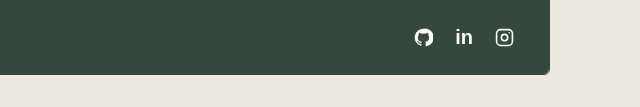
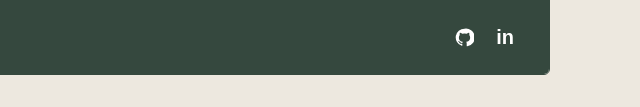
Before and after one commit to Johanna3212/GRIT-johanna-sallstrom, a plain HTML site: page projekt.html in a window 1280 px wide. Shown: the part 1236-1343 px from the top of the page, 640-1280 px from the left. Drawn offline with nearby package versions, Linux system fonts and the light colour scheme; a script that the page names is missing.

Commit message:
bort med insta

```diff
--- a/projekt.html
+++ b/projekt.html
@@ -349,34 +349,6 @@
         </a>
 
 
-        <!-- Instagram -->
-        <a href="https://www.instagram.com/"
-           target="_blank"
-           rel="noopener noreferrer"
-           aria-label="Instagram">
-
-          <svg viewBox="0 0 24 24"
-               fill="none"
-               stroke="currentColor"
-               stroke-width="2"
-               stroke-linecap="round"
-               stroke-linejoin="round"
-               aria-hidden="true">
-
-            <rect x="2" y="2"
-                  width="20" height="20"
-                  rx="5"/>
-
-            <circle cx="12" cy="12" r="4"/>
-
-            <circle cx="18" cy="6" r="1"
-                    fill="currentColor"
-                    stroke="none"/>
-
-          </svg>
-
-        </a>
-
       </div>
 
     </footer>
```
Also changed, not shown: cvochpersonligtbrev.html (+0 -23 lines), index.html (+0 -23 lines), kontakt.html (+0 -22 lines), ommig.html (+0 -23 lines), projekt-grupparbeteiris.html (+0 -28 lines), projekt-portfolio.html (+0 -27 lines).
